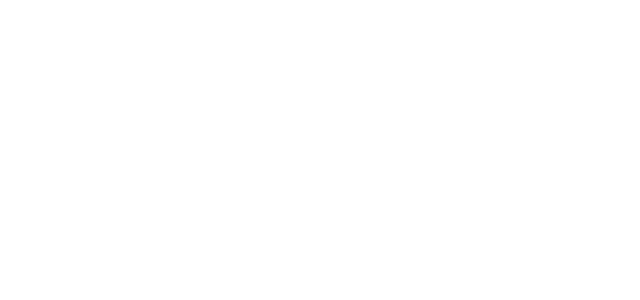
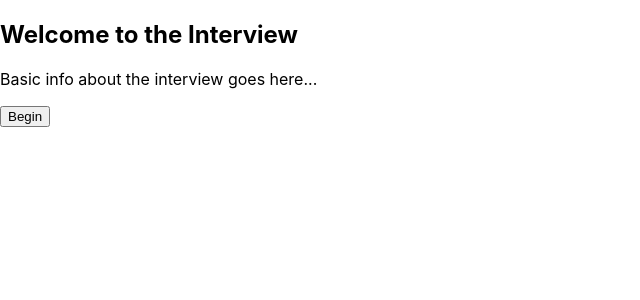
Before and after one commit to ForVic/sentimetrix, a React (Create React App) app in the folder frontend/sentimetrix-client/: page /interview/1 in a window 1280 px wide. Before the commit this address had no page. Shown: the top 300 px of the page, without its empty margins (0-640 px from the left). Built offline with nearby package versions, Linux system fonts and the light colour scheme.

Commit message:
[Frontend] [ParticipantClient] [During Interview Flow] Basic Skeleton

```diff
--- a/frontend/sentimetrix-client/src/App.js
+++ b/frontend/sentimetrix-client/src/App.js
@@ -1,8 +1,13 @@
 import React from "react";
 import { BrowserRouter, Route, Routes } from "react-router-dom";
+//InterviewerClient Views
 import ChooseInterviewTypeView from "./InterviewerViews/ChooseInterviewTypeView";
 import CreateInterviewView from "./InterviewerViews/CreateInterviewView";
 import InterviewInProgressView from "./InterviewerViews/InterviewInProgressView"; // Import InterviewInProgressView
+
+//ParticipantClient Views
+
+import InterviewScreen from "./ParticipantViews/InterviewScreen"; // Import InterviewScreen
 
 // Import other views here (CreateInterviewView, etc.)
 
@@ -17,6 +22,7 @@
           path="/interview-in-progress"
           element={<InterviewInProgressView />}
         />
+        <Route path="/interview/:interviewId" element={<InterviewScreen />} />
       </Routes>
     </BrowserRouter>
   );
--- a/frontend/sentimetrix-client/src/ParticipantComponents/IframeComponent.js
+++ b/frontend/sentimetrix-client/src/ParticipantComponents/IframeComponent.js
@@ -0,0 +1,15 @@
+// src/ParticipantComponents/IframeComponent.js
+
+import React from "react";
+
+function IframeComponent() {
+  return (
+    <div
+      style={{ width: "100%", height: "400px", backgroundColor: "lightgray" }}
+    >
+      {/* Replace this with the actual iframe content */}
+    </div>
+  );
+}
+
+export default IframeComponent;
--- a/frontend/sentimetrix-client/src/ParticipantComponents/StartInterviewModal.js
+++ b/frontend/sentimetrix-client/src/ParticipantComponents/StartInterviewModal.js
@@ -0,0 +1,15 @@
+// src/ParticipantComponents/StartInterviewModal.js
+
+import React from "react";
+
+function StartInterviewModal({ onStartInterview }) {
+  return (
+    <div className="start-modal">
+      <h2>Welcome to the Interview</h2>
+      <p>Basic info about the interview goes here...</p>
+      <button onClick={onStartInterview}>Begin</button>
+    </div>
+  );
+}
+
+export default StartInterviewModal;
--- a/frontend/sentimetrix-client/src/ParticipantViews/InterviewScreen.js
+++ b/frontend/sentimetrix-client/src/ParticipantViews/InterviewScreen.js
@@ -0,0 +1,48 @@
+// src/ParticipantViews/InterviewScreen.js
+
+import React, { useState } from "react";
+import IframeComponent from "../ParticipantComponents/IframeComponent";
+import StartInterviewModal from "../ParticipantComponents/StartInterviewModal";
+import { useParams } from "react-router-dom"; // Import useParams
+
+function InterviewScreen() {
+  console.log("LOADED");
+  const [isStartModalVisible, setStartModalVisible] = useState(true);
+  const [isInterviewStarted, setInterviewStarted] = useState(false);
+
+  const { interviewId } = useParams(); // Get interviewId from URL
+
+  const handleStartInterview = () => {
+    setStartModalVisible(false);
+    setInterviewStarted(true);
+  };
+
+  const handleEndInterview = () => {
+    // Logic to end the interview (you can implement this)
+  };
+
+  return (
+    //Currently this is implemented so it swithces between the start interview modal
+    // and the interview screen itself, but in Selenas desing the modal
+    // is more of an overlay
+    <div>
+      {/* Start Modal */}
+      {isStartModalVisible && (
+        <StartInterviewModal onStartInterview={handleStartInterview} />
+      )}
+
+      {/* Interview Screen */}
+      {isInterviewStarted && (
+        <div>
+          <h1>Interview Screen</h1>
+          <IframeComponent />
+          <button onClick={handleEndInterview} disabled={!isInterviewStarted}>
+            End Interview
+          </button>
+        </div>
+      )}
+    </div>
+  );
+}
+
+export default InterviewScreen;
```
